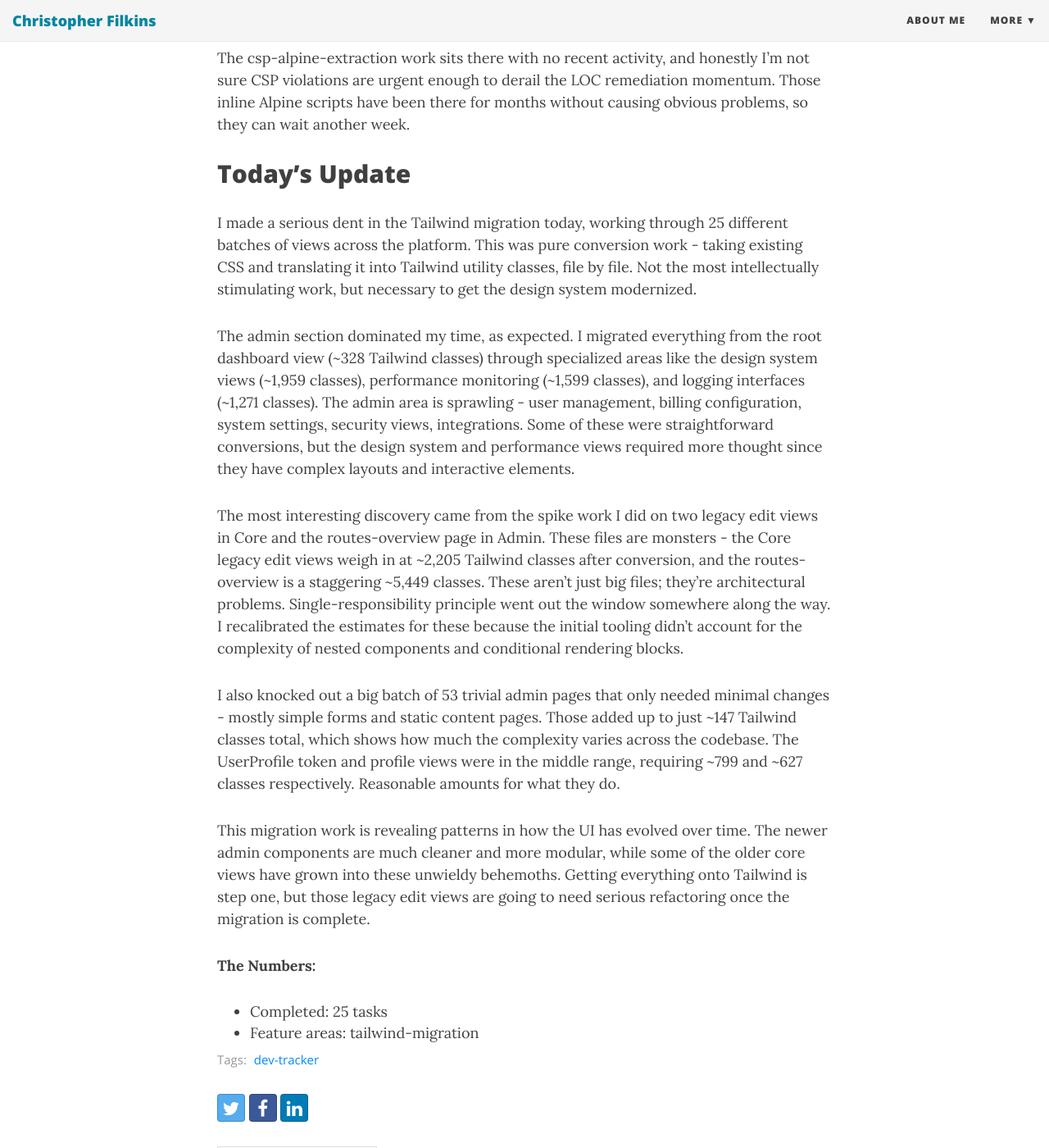
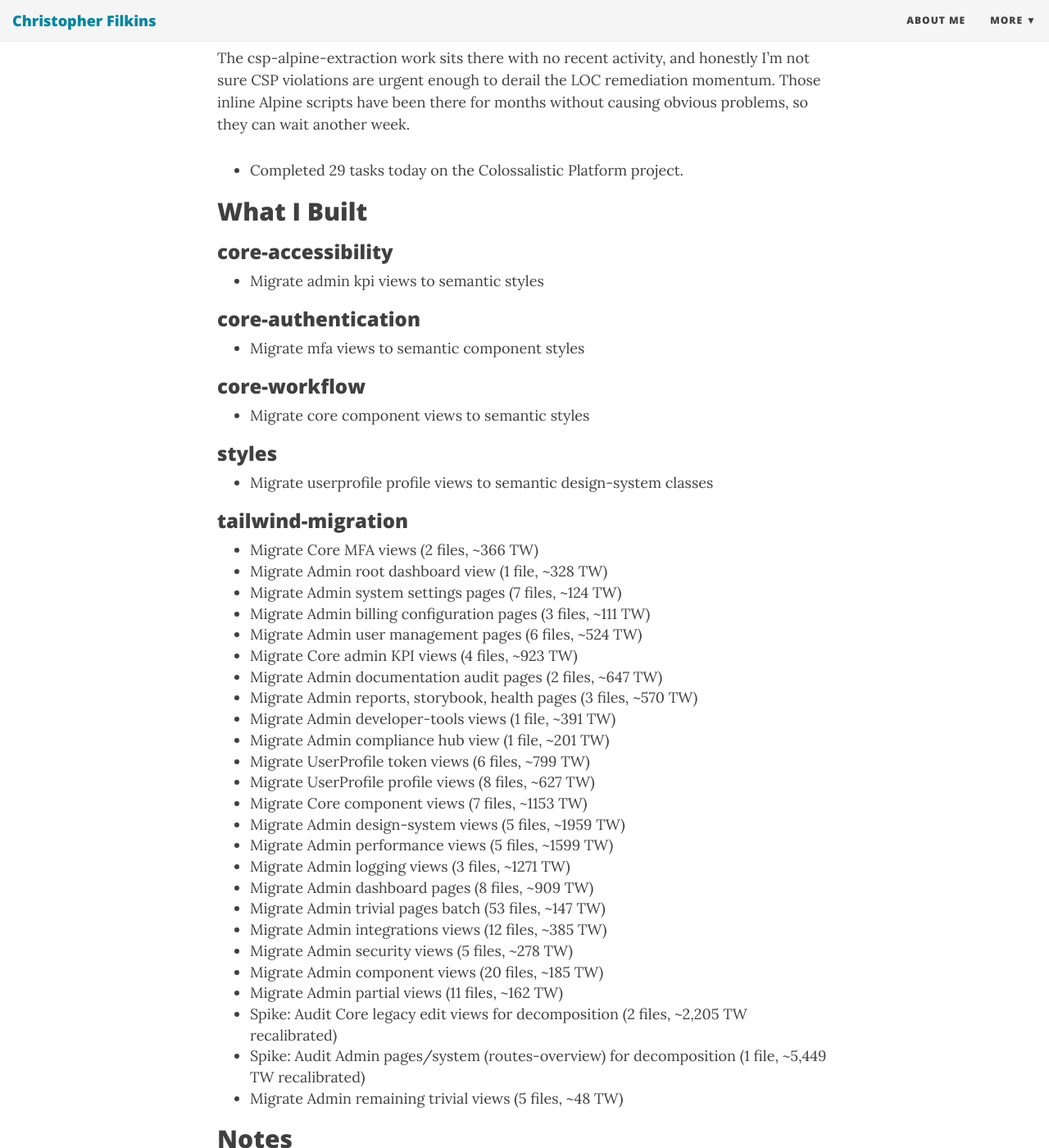
Before and after one commit to filchyboy/filchyboy.github.io, a Jekyll site: the page built from _posts/2026-04-11-daily-dev-log.md, in a window 1280 px wide and 1400 px high, scrolled down 1603 px. Shown: the whole window at 82% size. Built offline with Jekyll 4.4.1, drawn with Linux system fonts in a browser that asks for light colours; nearby versions of some CDN libraries; some of the changed text lies outside the part shown.

Commit message:
Update build-in-public update: Tailwind Migration

```diff
--- a/_posts/2026-04-11-daily-dev-log.md
+++ b/_posts/2026-04-11-daily-dev-log.md
@@ -40,29 +40,68 @@
 
 
 <!-- SECTION: ACCOMPLISHED START -->
-<!-- accomplished-generated: 2026-04-11T21:35:32.664510+00:00 -->
+<!-- accomplished-generated: 2026-04-12T14:40:16.519544+00:00 -->
+<!-- accomplished-updated: 2026-04-12T14:40:16.519544+00:00 -->
 
-## Today's Update
+* Completed 29 tasks today on the Colossalistic Platform project.
 
-I made a serious dent in the Tailwind migration today, working through 25 different batches of views across the platform. This was pure conversion work - taking existing CSS and translating it into Tailwind utility classes, file by file. Not the most intellectually stimulating work, but necessary to get the design system modernized.
+## What I Built
 
-The admin section dominated my time, as expected. I migrated everything from the root dashboard view (~328 Tailwind classes) through specialized areas like the design system views (~1,959 classes), performance monitoring (~1,599 classes), and logging interfaces (~1,271 classes). The admin area is sprawling - user management, billing configuration, system settings, security views, integrations. Some of these were straightforward conversions, but the design system and performance views required more thought since they have complex layouts and interactive elements.
+### core-accessibility
+* Migrate admin kpi views to semantic styles
 
-The most interesting discovery came from the spike work I did on two legacy edit views in Core and the routes-overview page in Admin. These files are monsters - the Core legacy edit views weigh in at ~2,205 Tailwind classes after conversion, and the routes-overview is a staggering ~5,449 classes. These aren't just big files; they're architectural problems. Single-responsibility principle went out the window somewhere along the way. I recalibrated the estimates for these because the initial tooling didn't account for the complexity of nested components and conditional rendering blocks.
+### core-authentication
+* Migrate mfa views to semantic component styles
 
-I also knocked out a big batch of 53 trivial admin pages that only needed minimal changes - mostly simple forms and static content pages. Those added up to just ~147 Tailwind classes total, which shows how much the complexity varies across the codebase. The UserProfile token and profile views were in the middle range, requiring ~799 and ~627 classes respectively. Reasonable amounts for what they do.
+### core-workflow
+* Migrate core component views to semantic styles
 
-This migration work is revealing patterns in how the UI has evolved over time. The newer admin components are much cleaner and more modular, while some of the older core views have grown into these unwieldy behemoths. Getting everything onto Tailwind is step one, but those legacy edit views are going to need serious refactoring once the migration is complete.
+### styles
+* Migrate userprofile profile views to semantic design-system classes
 
-**The Numbers:**
-- Completed: 25 tasks
-- Feature areas: tailwind-migration
+### tailwind-migration
+* Migrate Core MFA views (2 files, ~366 TW)
+* Migrate Admin root dashboard view (1 file, ~328 TW)
+* Migrate Admin system settings pages (7 files, ~124 TW)
+* Migrate Admin billing configuration pages (3 files, ~111 TW)
+* Migrate Admin user management pages (6 files, ~524 TW)
+* Migrate Core admin KPI views (4 files, ~923 TW)
+* Migrate Admin documentation audit pages (2 files, ~647 TW)
+* Migrate Admin reports, storybook, health pages (3 files, ~570 TW)
+* Migrate Admin developer-tools views (1 file, ~391 TW)
+* Migrate Admin compliance hub view (1 file, ~201 TW)
+* Migrate UserProfile token views (6 files, ~799 TW)
+* Migrate UserProfile profile views (8 files, ~627 TW)
+* Migrate Core component views (7 files, ~1153 TW)
+* Migrate Admin design-system views (5 files, ~1959 TW)
+* Migrate Admin performance views (5 files, ~1599 TW)
+* Migrate Admin logging views (3 files, ~1271 TW)
+* Migrate Admin dashboard pages (8 files, ~909 TW)
+* Migrate Admin trivial pages batch (53 files, ~147 TW)
+* Migrate Admin integrations views (12 files, ~385 TW)
+* Migrate Admin security views (5 files, ~278 TW)
+* Migrate Admin component views (20 files, ~185 TW)
+* Migrate Admin partial views (11 files, ~162 TW)
+* Spike: Audit Core legacy edit views for decomposition (2 files, ~2,205 TW recalibrated)
+* Spike: Audit Admin pages/system (routes-overview) for decomposition (1 file, ~5,449 TW recalibrated)
+* Migrate Admin remaining trivial views (5 files, ~48 TW)
+
+## Notes
+
+* Completed 29 work unit(s)
+* Removed/archived 8 incomplete unit(s)
+* Archived 38 previously completed unit(s)
+* Item adherence: 0% (0/7 focus items)
+* Feature set adherence: 17% (1/6 planned feature sets had work)
+* Weighted adherence: 89% (with partial credit)
+* Untracked activity: 52 commit(s) not mapped to any feature set
+* Auto-archived 1 retroactive feature sets from untracked commits
 
 
-<!-- Generated by dev-tracker publish_to_jekyll.py (AI mode) -->
+<!-- Generated by dev-tracker publish_to_jekyll.py -->
 <!-- accomplished-date: 2026-04-11 -->
-<!-- unit-ids: tw-p6-core-mfa,tw-p7-admin-dashboard-root,tw-p7-admin-pages-system-settings,tw-p7-admin-pages-billing-config,tw-p7-admin-pages-user-mgmt,tw-p6-core-admin-kpi,tw-p7-admin-pages-doc-audit,tw-p7-admin-pages-reports-storybook-health,tw-p7-admin-developer-tools,tw-p7-admin-compliance-hub,tw-p5-userprofile-tokens,tw-p5-userprofile-profile,tw-p6-core-components,tw-p7-admin-design-system,tw-p7-admin-performance,tw-p7-admin-logging,tw-p7-admin-pages-dashboards,tw-p7-admin-pages-trivial-batch,tw-p7-admin-integrations,tw-p7-admin-security,tw-p7-admin-components,tw-p7-admin-partials,tw-p6-core-edit-legacy,tw-p7-admin-pages-system-spike,tw-p7-admin-trivial-singles -->
+<!-- unit-ids: tw-p6-core-mfa,tw-p7-admin-dashboard-root,tw-p7-admin-pages-system-settings,tw-p7-admin-pages-billing-config,tw-p7-admin-pages-user-mgmt,tw-p6-core-admin-kpi,tw-p7-admin-pages-doc-audit,tw-p7-admin-pages-reports-storybook-health,tw-p7-admin-developer-tools,tw-p7-admin-compliance-hub,tw-p5-userprofile-tokens,tw-p5-userprofile-profile,tw-p6-core-components,tw-p7-admin-design-system,tw-p7-admin-performance,tw-p7-admin-logging,tw-p7-admin-pages-dashboards,tw-p7-admin-pages-trivial-batch,tw-p7-admin-integrations,tw-p7-admin-security,tw-p7-admin-components,tw-p7-admin-partials,tw-p6-core-edit-legacy,tw-p7-admin-pages-system-spike,tw-p7-admin-trivial-singles,core-accessibility-migrate-admin-kpi-views-semantic,core-authentication-migrate-mfa-views-semantic-component,styles-migrate-userprofile-profile-views-semantic,core-workflow-migrate-core-component-views-semantic -->
 
-<!-- accomplished-unit-ids: tw-p5-userprofile-profile,tw-p5-userprofile-tokens,tw-p6-core-admin-kpi,tw-p6-core-components,tw-p6-core-edit-legacy,tw-p6-core-mfa,tw-p7-admin-compliance-hub,tw-p7-admin-components,tw-p7-admin-dashboard-root,tw-p7-admin-design-system,tw-p7-admin-developer-tools,tw-p7-admin-integrations,tw-p7-admin-logging,tw-p7-admin-pages-billing-config,tw-p7-admin-pages-dashboards,tw-p7-admin-pages-doc-audit,tw-p7-admin-pages-reports-storybook-health,tw-p7-admin-pages-system-settings,tw-p7-admin-pages-system-spike,tw-p7-admin-pages-trivial-batch,tw-p7-admin-pages-user-mgmt,tw-p7-admin-partials,tw-p7-admin-performance,tw-p7-admin-security,tw-p7-admin-trivial-singles -->
+<!-- accomplished-unit-ids: core-accessibility-migrate-admin-kpi-views-semantic,core-authentication-migrate-mfa-views-semantic-component,core-workflow-migrate-core-component-views-semantic,styles-migrate-userprofile-profile-views-semantic,tw-p5-userprofile-profile,tw-p5-userprofile-tokens,tw-p6-core-admin-kpi,tw-p6-core-components,tw-p6-core-edit-legacy,tw-p6-core-mfa,tw-p7-admin-compliance-hub,tw-p7-admin-components,tw-p7-admin-dashboard-root,tw-p7-admin-design-system,tw-p7-admin-developer-tools,tw-p7-admin-integrations,tw-p7-admin-logging,tw-p7-admin-pages-billing-config,tw-p7-admin-pages-dashboards,tw-p7-admin-pages-doc-audit,tw-p7-admin-pages-reports-storybook-health,tw-p7-admin-pages-system-settings,tw-p7-admin-pages-system-spike,tw-p7-admin-pages-trivial-batch,tw-p7-admin-pages-user-mgmt,tw-p7-admin-partials,tw-p7-admin-performance,tw-p7-admin-security,tw-p7-admin-trivial-singles -->
 <!-- SECTION: ACCOMPLISHED END -->
 <!-- Generated by dev-tracker build_today_plan.py -->
```
